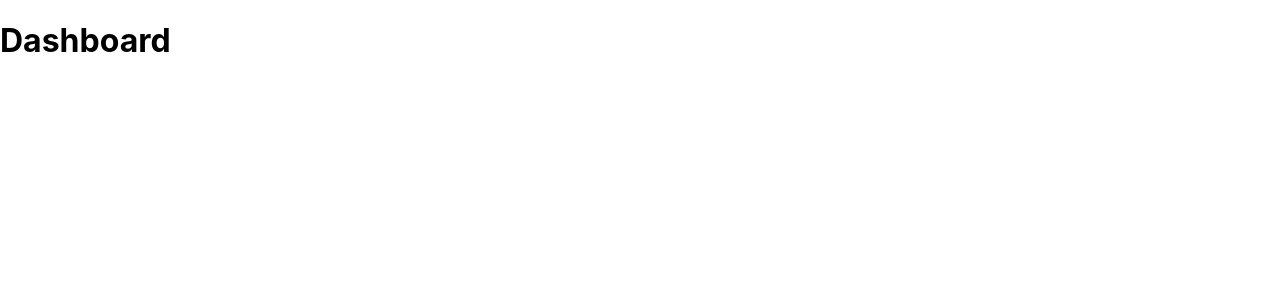
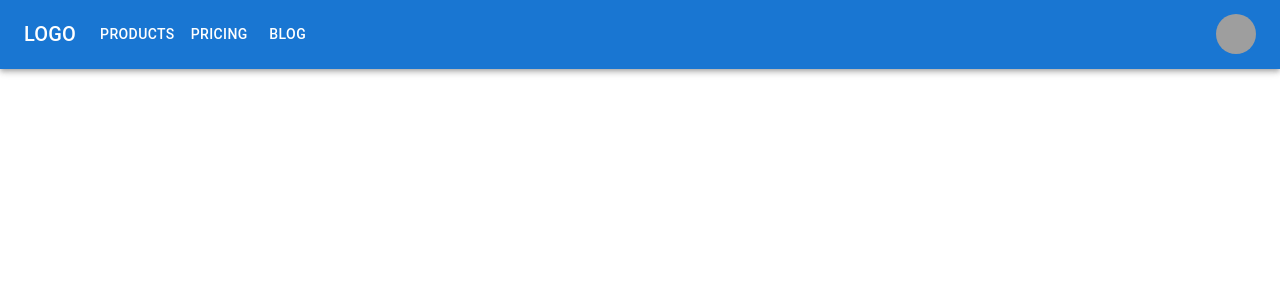
Before and after one commit to alescrocaro/projeto-integrador, a React (Create React App) app in the folder frontend/: page / in a window 1280 px wide. Shown: the top 300 px of the page. Built offline with nearby package versions, Linux system fonts and the light colour scheme; grey boxes are pictures that could not be loaded.

Commit message:
Iniciando o layout da página de dashboard

```diff
--- a/frontend/package.json
+++ b/frontend/package.json
@@ -5,6 +5,7 @@
   "dependencies": {
     "@emotion/react": "^11.9.0",
     "@emotion/styled": "^11.8.1",
+    "@mui/icons-material": "^5.6.2",
     "@mui/material": "^5.6.3",
     "@testing-library/jest-dom": "^5.16.3",
     "@testing-library/react": "^12.1.4",
--- a/frontend/src/Pages/Dashboard/index.js
+++ b/frontend/src/Pages/Dashboard/index.js
@@ -1,3 +1,10 @@
-export default function Dashboard(){
-  return <h1>Dashboard</h1>;
+import HeaderMenu from "../../components/HeaderMenu"
+
+export default function Dashboard () {
+  return(
+    <>
+      <HeaderMenu />
+
+    </>
+  )
 }
--- /dev/null
+++ b/frontend/src/components/HeaderMenu/index.js
@@ -0,0 +1,139 @@
+import * as React from 'react';
+import AppBar from '@mui/material/AppBar';
+import Box from '@mui/material/Box';
+import Toolbar from '@mui/material/Toolbar';
+import IconButton from '@mui/material/IconButton';
+import Typography from '@mui/material/Typography';
+import Menu from '@mui/material/Menu';
+import MenuIcon from '@mui/icons-material/Menu';
+import Container from '@mui/material/Container';
+import Avatar from '@mui/material/Avatar';
+import Button from '@mui/material/Button';
+import Tooltip from '@mui/material/Tooltip';
+import MenuItem from '@mui/material/MenuItem';
+
+const pages = ['Products', 'Pricing', 'Blog'];
+const settings = ['Profile', 'Account', 'Dashboard', 'Logout'];
+
+export default function HeaderMenu () {
+  const [anchorElNav, setAnchorElNav] = React.useState(null);
+  const [anchorElUser, setAnchorElUser] = React.useState(null);
+
+  const handleOpenNavMenu = (event) => {
+    setAnchorElNav(event.currentTarget);
+  };
+  const handleOpenUserMenu = (event) => {
+    setAnchorElUser(event.currentTarget);
+  };
+
+  const handleCloseNavMenu = () => {
+    setAnchorElNav(null);
+  };
+
+  const handleCloseUserMenu = () => {
+    setAnchorElUser(null);
+  };
+
+  return (
+    <AppBar position="static">
+      <Container maxWidth="xl">
+        <Toolbar disableGutters>
+          <Typography
+            variant="h6"
+            noWrap
+            component="div"
+            sx={{ mr: 2, display: { xs: 'none', md: 'flex' } }}
+          >
+            LOGO
+          </Typography>
+
+          <Box sx={{ flexGrow: 1, display: { xs: 'flex', md: 'none' } }}>
+            <IconButton
+              size="large"
+              aria-label="account of current user"
+              aria-controls="menu-appbar"
+              aria-haspopup="true"
+              onClick={handleOpenNavMenu}
+              color="inherit"
+            >
+              <MenuIcon />
+            </IconButton>
+            <Menu
+              id="menu-appbar"
+              anchorEl={anchorElNav}
+              anchorOrigin={{
+                vertical: 'bottom',
+                horizontal: 'left',
+              }}
+              keepMounted
+              transformOrigin={{
+                vertical: 'top',
+                horizontal: 'left',
+              }}
+              open={Boolean(anchorElNav)}
+              onClose={handleCloseNavMenu}
+              sx={{
+                display: { xs: 'block', md: 'none' },
+              }}
+            >
+              {pages.map((page) => (
+                <MenuItem key={page} onClick={handleCloseNavMenu}>
+                  <Typography textAlign="center">{page}</Typography>
+                </MenuItem>
+              ))}
+            </Menu>
+          </Box>
+          <Typography
+            variant="h6"
+            noWrap
+            component="div"
+            sx={{ flexGrow: 1, display: { xs: 'flex', md: 'none' } }}
+          >
+            LOGO
+          </Typography>
+          <Box sx={{ flexGrow: 1, display: { xs: 'none', md: 'flex' } }}>
+            {pages.map((page) => (
+              <Button
+                key={page}
+                onClick={handleCloseNavMenu}
+                sx={{ my: 2, color: 'white', display: 'block' }}
+              >
+                {page}
+              </Button>
+            ))}
+          </Box>
+
+          <Box sx={{ flexGrow: 0 }}>
+            <Tooltip title="Open settings">
+              <IconButton onClick={handleOpenUserMenu} sx={{ p: 0 }}>
+                <Avatar alt="Remy Sharp" src="/static/images/avatar/2.jpg" />
+              </IconButton>
+            </Tooltip>
+            <Menu
+              sx={{ mt: '45px' }}
+              id="menu-appbar"
+              anchorEl={anchorElUser}
+              anchorOrigin={{
+                vertical: 'top',
+                horizontal: 'right',
+              }}
+              keepMounted
+              transformOrigin={{
+                vertical: 'top',
+                horizontal: 'right',
+              }}
+              open={Boolean(anchorElUser)}
+              onClose={handleCloseUserMenu}
+            >
+              {settings.map((setting) => (
+                <MenuItem key={setting} onClick={handleCloseUserMenu}>
+                  <Typography textAlign="center">{setting}</Typography>
+                </MenuItem>
+              ))}
+            </Menu>
+          </Box>
+        </Toolbar>
+      </Container>
+    </AppBar>
+  );
+};
```
